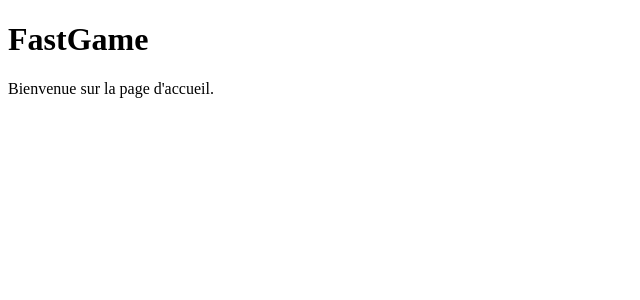
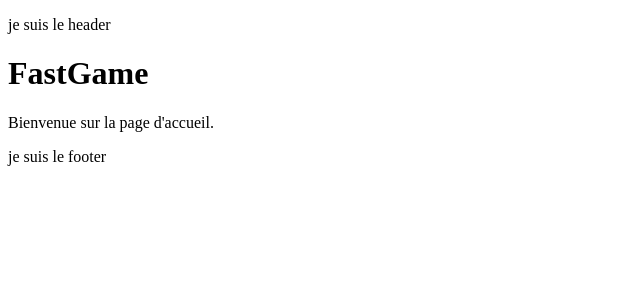
Before and after one commit to Mayel-0/FastGame, a React (Vite) app in the folder frontend/: page / in a window 1280 px wide. Shown: the top 300 px of the page, without its empty margins (0-640 px from the left). Built offline with nearby package versions, Linux system fonts and the light colour scheme.

Commit message:
init composant add Header and Footer

```diff
--- a/frontend/src/App.tsx
+++ b/frontend/src/App.tsx
@@ -1,12 +1,17 @@
 import { BrowserRouter, Route, Routes } from 'react-router-dom'
 import HomePage from './views/HomePage'
+import Header from './components/header';
+import Footer from './components/footer';
 
 function App() {
   return (
     <BrowserRouter>
+      <Header />
       <Routes>
         <Route path="/" element={<HomePage />} />
+        {/*  <Route path="*" element={<Notfound />} /> */}
       </Routes>
+      <Footer/>
     </BrowserRouter>
   );
 }
--- /dev/null
+++ b/frontend/src/components/footer.tsx
@@ -0,0 +1,9 @@
+function Footer() {
+  return (
+    <footer>
+      <p>je suis le footer</p>
+    </footer>
+  );
+}
+
+export default Footer;
--- /dev/null
+++ b/frontend/src/components/header.tsx
@@ -0,0 +1,9 @@
+function Header() {
+  return(
+    <header>
+      <p>je suis le header</p>
+    </header>
+  )
+}
+
+export default Header;
```
